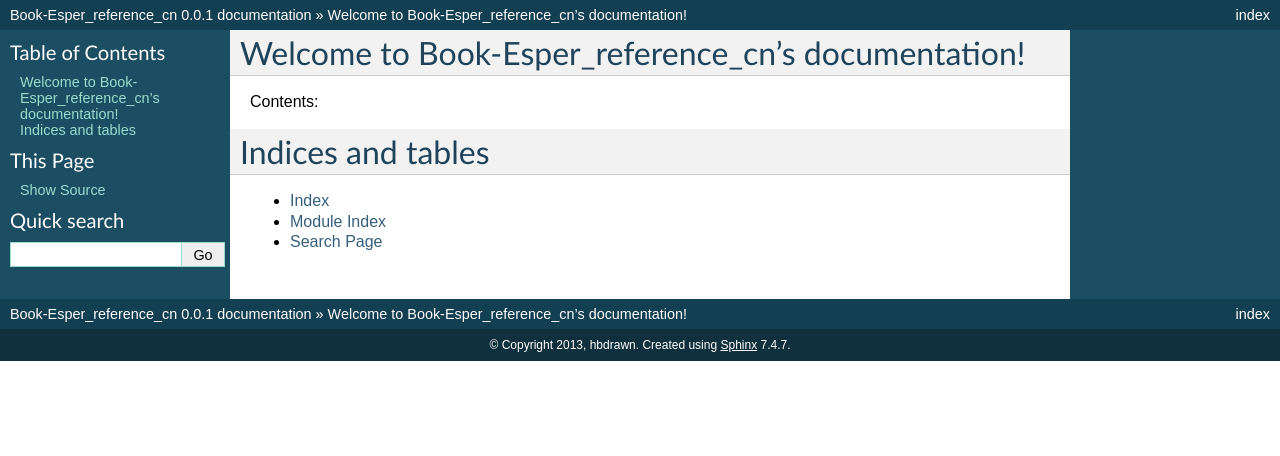
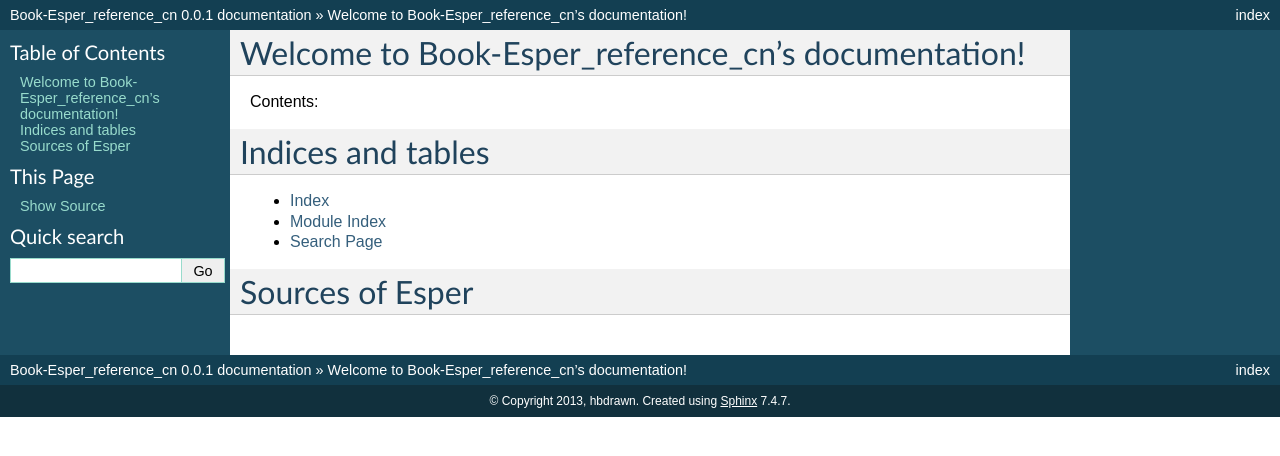
Before and after one commit to hancy2013/Book-Esper_reference_cn, a Sphinx documentation site: the page built from source/index.rst, in a window 1280 px wide. Shown: the top 456 px of the page. Built offline with Sphinx 7.4.7, drawn with Linux system fonts in a browser that asks for light colours.

Commit message:
Update index.rst

```diff
--- a/source/index.rst
+++ b/source/index.rst
@@ -19,3 +19,9 @@
 * :ref:`genindex`
 * :ref:`modindex`
 * :ref:`search`
+
+
+Sources of Esper
+================
+
+.. http://dist.codehaus.org/esper/
```
